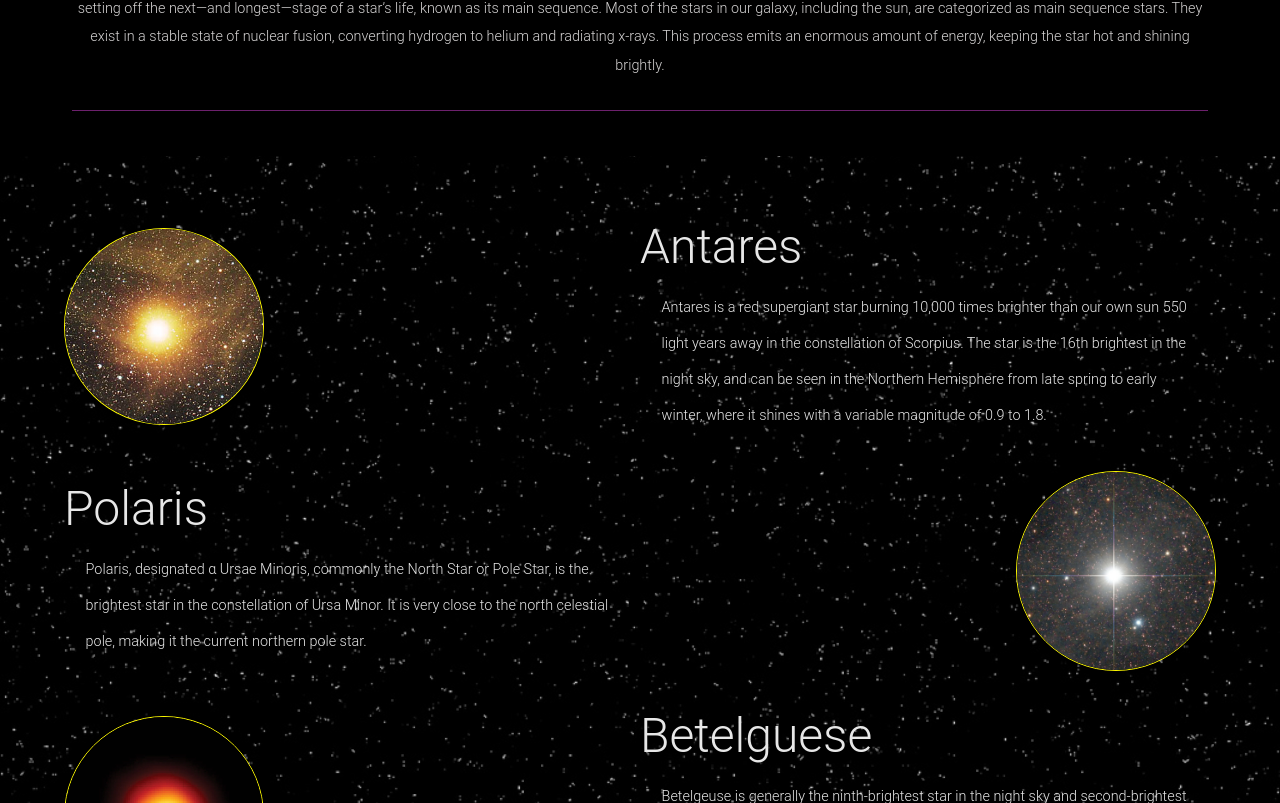
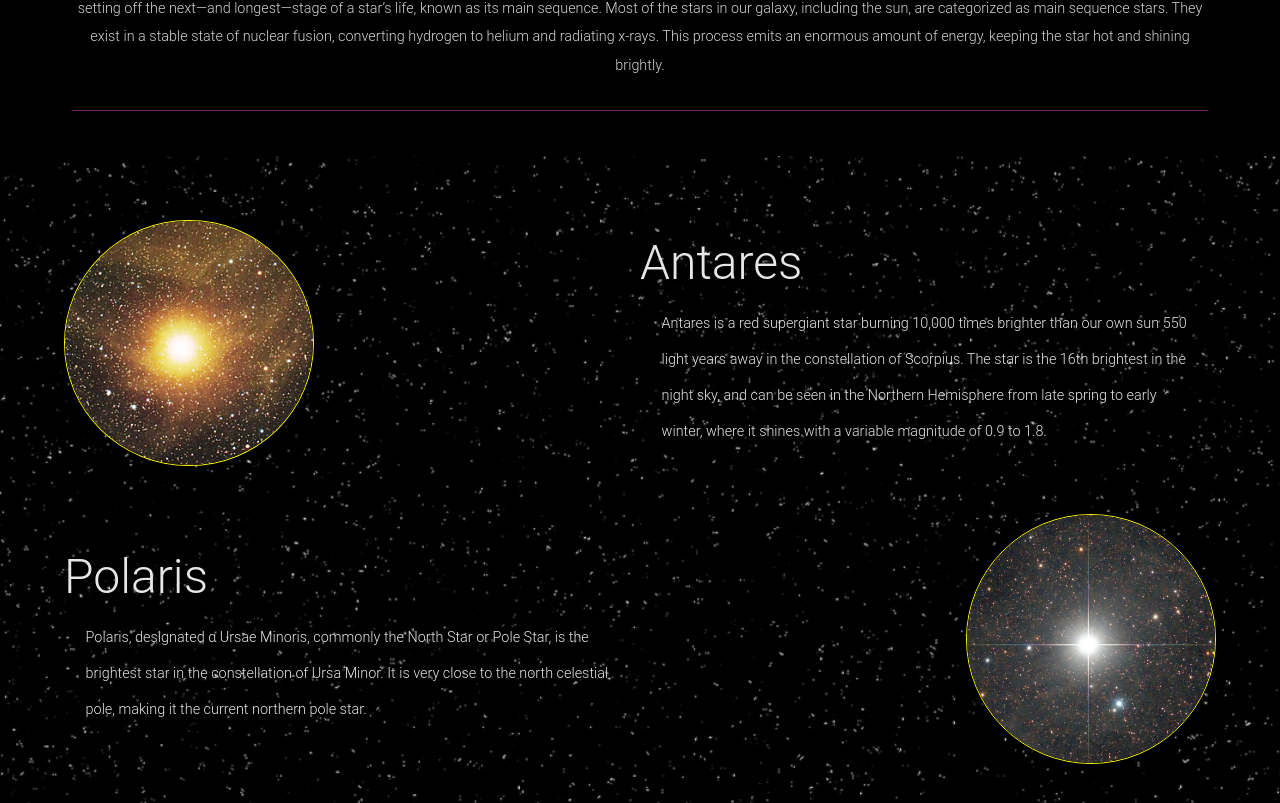
Before and after one commit to rojerthat07/Universe-Site, a website: page build/pages/start.html in a window 1280 px wide. Shown: the part 1997-2800 px from the top of the page. Drawn offline with nearby package versions, Linux system fonts and the light colour scheme; a script that the page names is missing; a web font is replaced by a local one.

Commit message:
completion

```diff
--- a/src/styles/3-layout/_navigation.scss
+++ b/src/styles/3-layout/_navigation.scss
@@ -7,7 +7,7 @@
         font-size: 1.0em;
         margin-right:2em;
         font-weight: lighter;
-        a{
+        .nav-link{
             color:white;
         }
     }
--- a/src/styles/4-modules/_sections.scss
+++ b/src/styles/4-modules/_sections.scss
@@ -244,21 +244,30 @@
         color: rgb(233, 233, 233);
         z-index: 1;
         text-align: left;
-        @include tablet{
-            bottom: 6%;
-        }
         @include desktop{
             bottom: 5%;
         }
+        @include laptop{
+            bottom: 15%;
+        }
+        @include tablet{
+            bottom: 15%;
+        }
+
 
         .universe__header {
             display: inline-block;
             letter-spacing: 0.2em;
             border-bottom: 1px solid white;
             padding-bottom: 0.5em;
+            font-size: 2em;
             @include laptop{
-               font-size:1.2em;
+               font-size:1.6em;
                }
+               @include tablet{
+                font-size:1.1em;
+                }
+
         }
 
         .universe__information {
@@ -266,6 +275,9 @@
             @include laptop{
                 font-size:.8em;
                 }
+                @include tablet{
+                    font-size:.7em;
+                    }
         }
     }
 }
@@ -282,6 +294,7 @@
     align-content: center;
     @include tablet{
         grid-template-columns: 1fr;
+        text-align: center;
     }
 
     img {
@@ -431,6 +444,10 @@
                 height: auto;
                 border-radius: 100%;
                 border: 1px solid rgb(255, 251, 0);
+                @include desktop{
+                    width:250px;
+                    margin:1em auto;
+                }
                 @include tablet{
                    width:150px;
                    }
@@ -441,6 +458,9 @@
             .stars__header {
                 font-size: 3em;
                 margin: 0.3em 0em;
+                @include tablet{
+                    font-size: 2em;
+                    }
             }
 
             .stars__information {
@@ -469,12 +489,24 @@
            }
 
         .stars__image {
+            grid-column: 2;
+                grid-row: 1;
+            @include tablet{
+                grid-column: 1;
+                grid-row: 1;
+            }
+
             img {
                 width: 200px;
                 height: auto;
                 border-radius: 100%;
                 border: 1px solid rgb(255, 251, 0);
                 float: right;
+                margin:0em;
+                @include desktop{
+                    width:250px;
+                    margin:1em auto;
+                }
                 @include tablet{
                     width:150px;
                     float:none;
```
Also changed, not shown: build/pages/start.html, build/styles/main.min.css, 1 other file.
